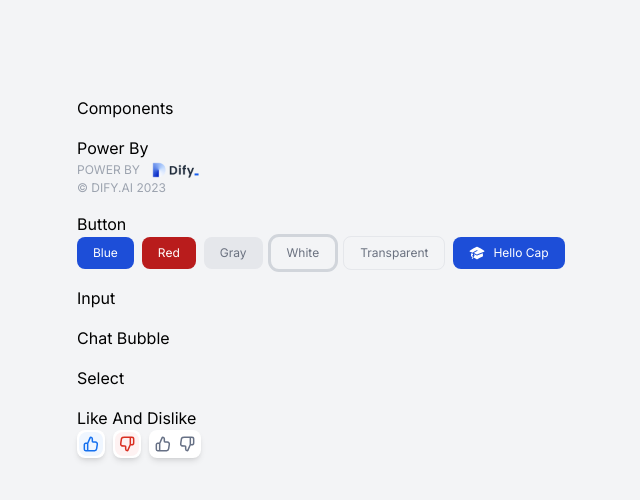
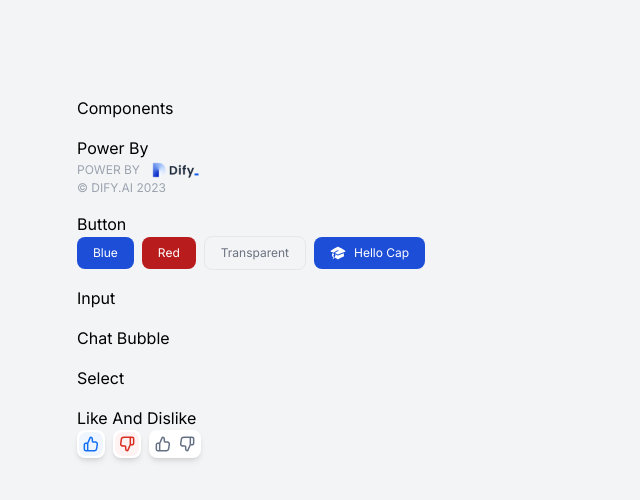
Before and after one commit to langgenius/dify-conversation, a Next.js app: page /components in a window 1280 px wide. Shown: the top 500 px of the page, without its empty margins (19-659 px from the left). Built offline with nearby package versions, Linux system fonts and the light colour scheme.

Commit message:
feat: chat

```diff
--- a/app/components/page.tsx
+++ b/app/components/page.tsx
@@ -17,8 +17,6 @@ const Home = () => {
       <h2>Button</h2>
       <Button text="Blue" type='blue' className='mr-2' />
       <Button text="Red" type='red' className='mr-2' />
-      <Button text="Gray" type='gray' className='mr-2' />
-      <Button text="White" type='white' className='mr-2' />
       <Button text="Transparent" type='transparent' className='mr-2' />
       <Button text="Blue" type='blue' className='mr-2'>
         <AcademicCap className="h-4 w-4 text-white mr-2" />
```
Also changed, not shown: app/chat/page.tsx (added), app/chat/style.module.css (added).
